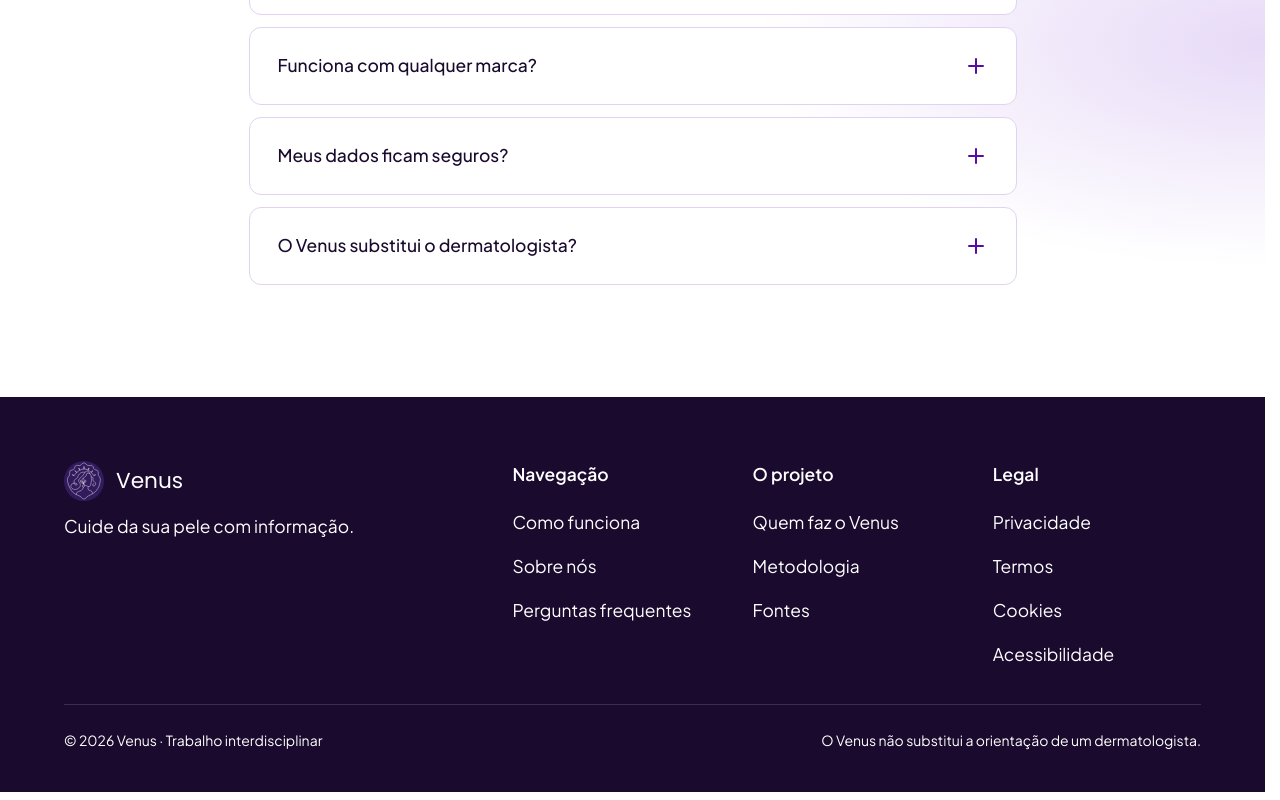
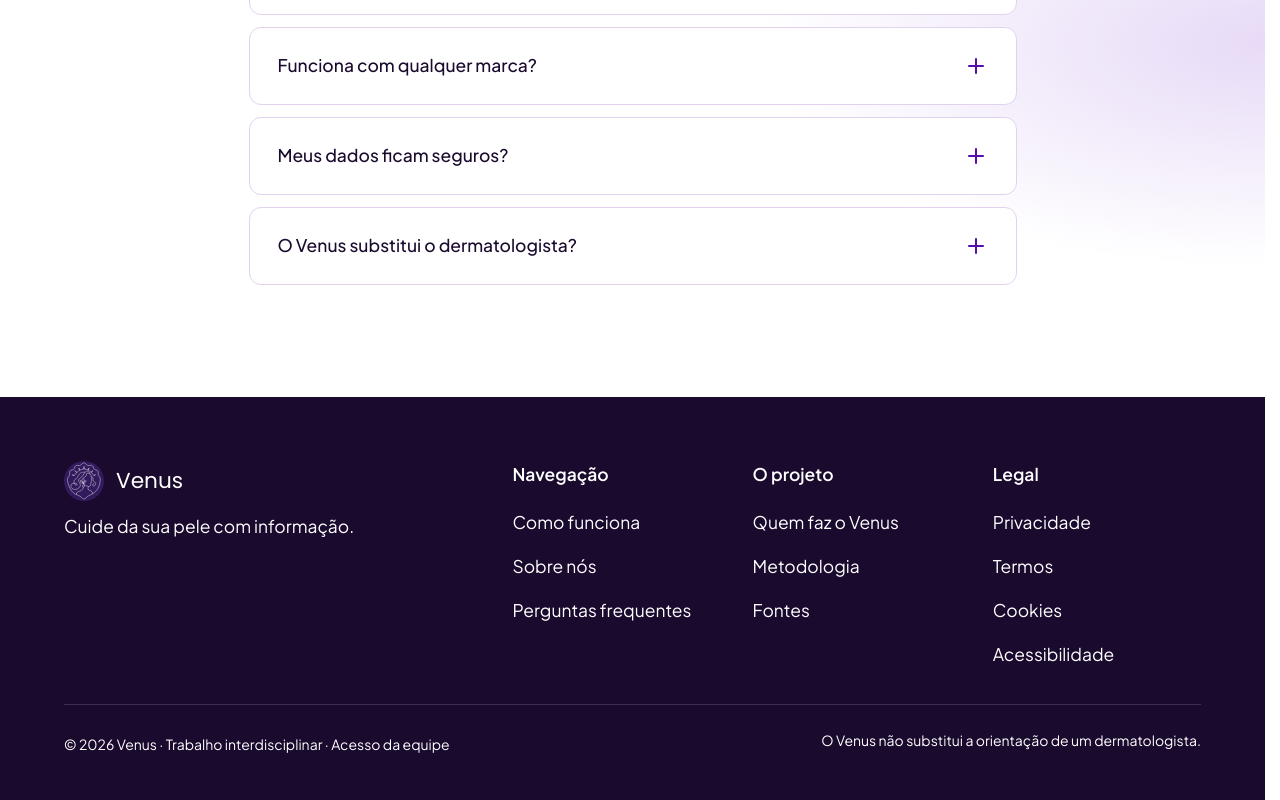
Before and after one commit to Venus-System/Venus-Web, a React (Vite) app: page / in a window 1280 px wide. Shown: the part 3910-4710 px from the top of the page. Built offline with nearby package versions, Linux system fonts and the light colour scheme; no server answers.

Commit message:
feat: Adicionando o acesso da equipe no rodapé da landing page

```diff
--- a/src/pages/Inicio/index.tsx
+++ b/src/pages/Inicio/index.tsx
@@ -550,7 +550,12 @@ function Inicio() {
         </div>
 
         <div className={`${styles.container} ${styles.rodapeFinal}`}>
-          <p>© {new Date().getFullYear()} Venus · Trabalho interdisciplinar</p>
+          <p>
+            © {new Date().getFullYear()} Venus · Trabalho interdisciplinar ·{" "}
+            <Link className={styles.rodapeLink} to="/admin/login">
+              Acesso da equipe
+            </Link>
+          </p>
           <p>O Venus não substitui a orientação de um dermatologista.</p>
         </div>
       </footer>
```
